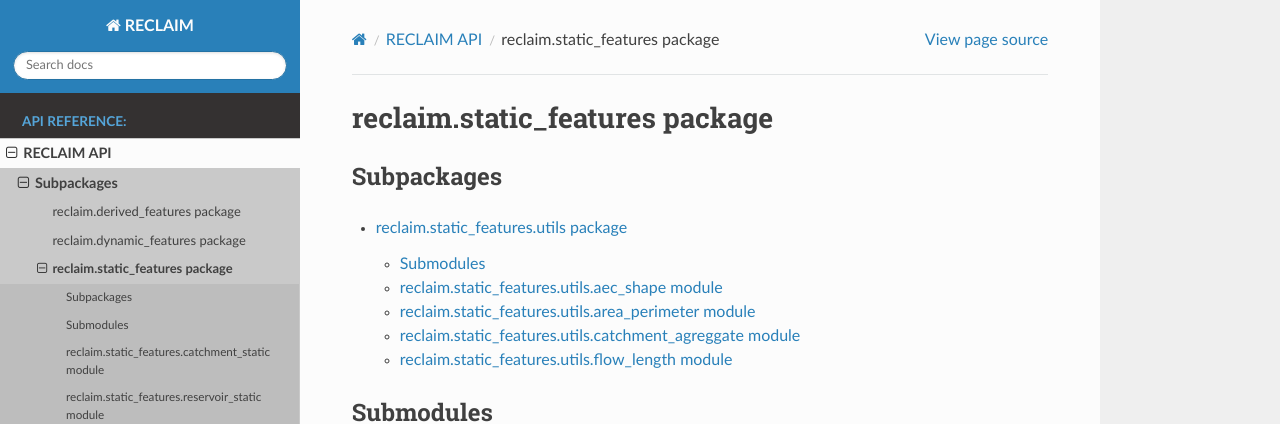
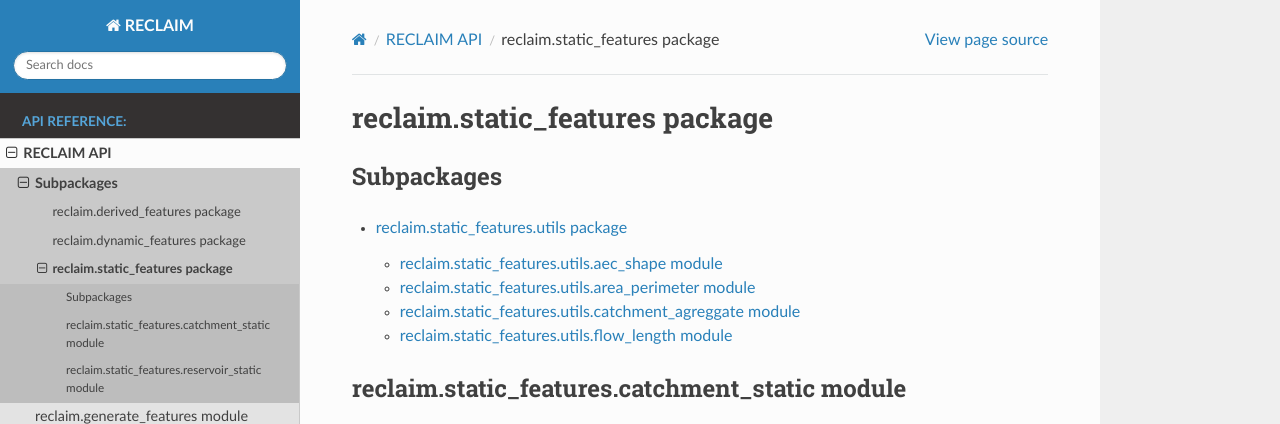
Before and after one commit to UW-SASWE/RECLAIM, a Sphinx documentation site: the page built from docs/reclaim.static_features.rst, in a window 1280 px wide and 977 px high, cut to the strip 0-424 px from the top of the window. Built offline with Sphinx 7.4.7 and the Read the Docs theme 3.1.0, drawn with Linux system fonts in a browser that asks for light colours.

Commit message:
removed submodules as well

```diff
--- a/docs/reclaim.derived_features.rst
+++ b/docs/reclaim.derived_features.rst
@@ -1,8 +1,5 @@
 reclaim.derived\_features package
 =================================
-
-Submodules
-----------
 
 reclaim.derived\_features.feature\_engineering\_and\_transformation module
 --------------------------------------------------------------------------
--- a/docs/reclaim.dynamic_features.rst
+++ b/docs/reclaim.dynamic_features.rst
@@ -9,8 +9,6 @@ Subpackages
 
    reclaim.dynamic_features.utils
 
-Submodules
-----------
 
 reclaim.dynamic\_features.catchment\_dynamic module
 ---------------------------------------------------
--- a/docs/reclaim.dynamic_features.utils.rst
+++ b/docs/reclaim.dynamic_features.utils.rst
@@ -1,8 +1,6 @@
 reclaim.dynamic\_features.utils package
 =======================================
 
-Submodules
-----------
 
 reclaim.dynamic\_features.utils.catchment\_meteorology module
 -------------------------------------------------------------
--- a/docs/reclaim.rst
+++ b/docs/reclaim.rst
@@ -11,8 +11,6 @@ Subpackages
    reclaim.dynamic_features
    reclaim.static_features
 
-Submodules
-----------
 
 reclaim.generate\_features module
 ---------------------------------
--- a/docs/reclaim.static_features.rst
+++ b/docs/reclaim.static_features.rst
@@ -9,8 +9,6 @@ Subpackages
 
    reclaim.static_features.utils
 
-Submodules
-----------
 
 reclaim.static\_features.catchment\_static module
 -------------------------------------------------
--- a/docs/reclaim.static_features.utils.rst
+++ b/docs/reclaim.static_features.utils.rst
@@ -1,8 +1,6 @@
 reclaim.static\_features.utils package
 ======================================
 
-Submodules
-----------
 
 reclaim.static\_features.utils.aec\_shape module
 ------------------------------------------------
```
